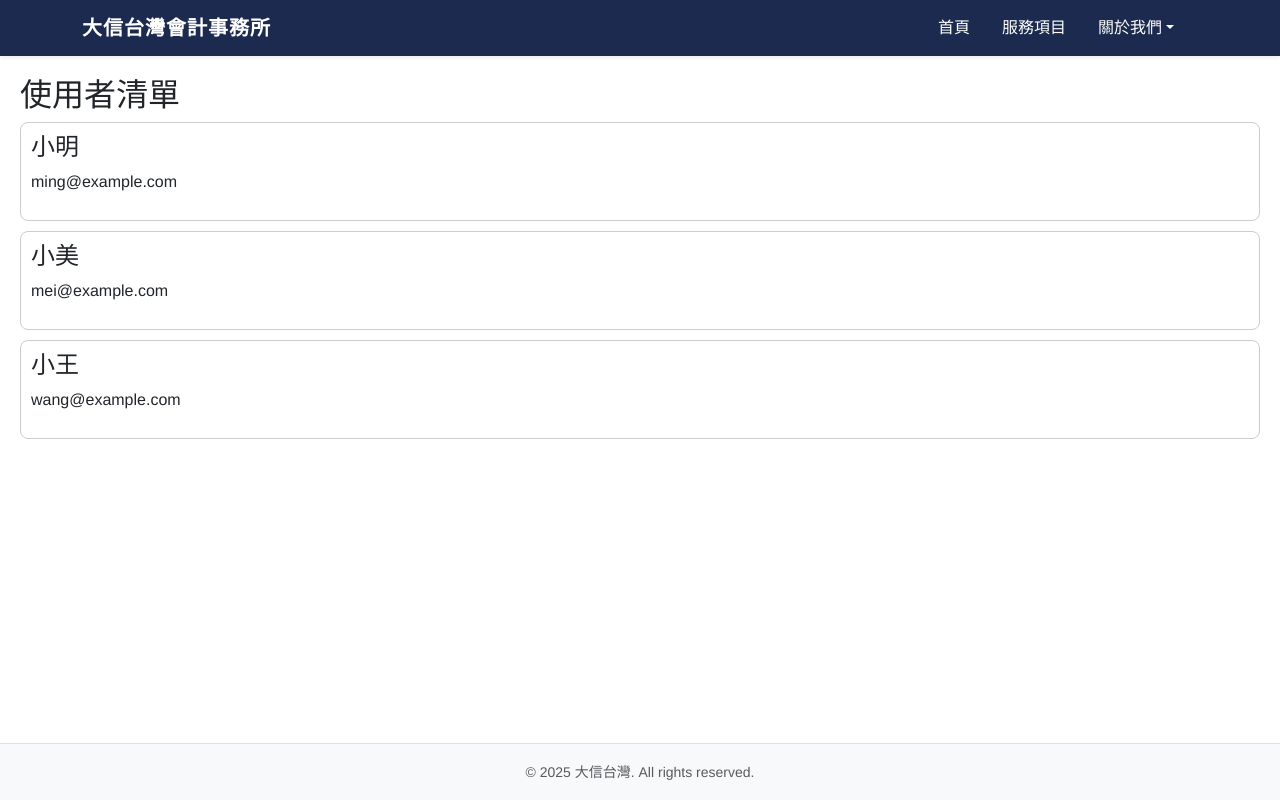
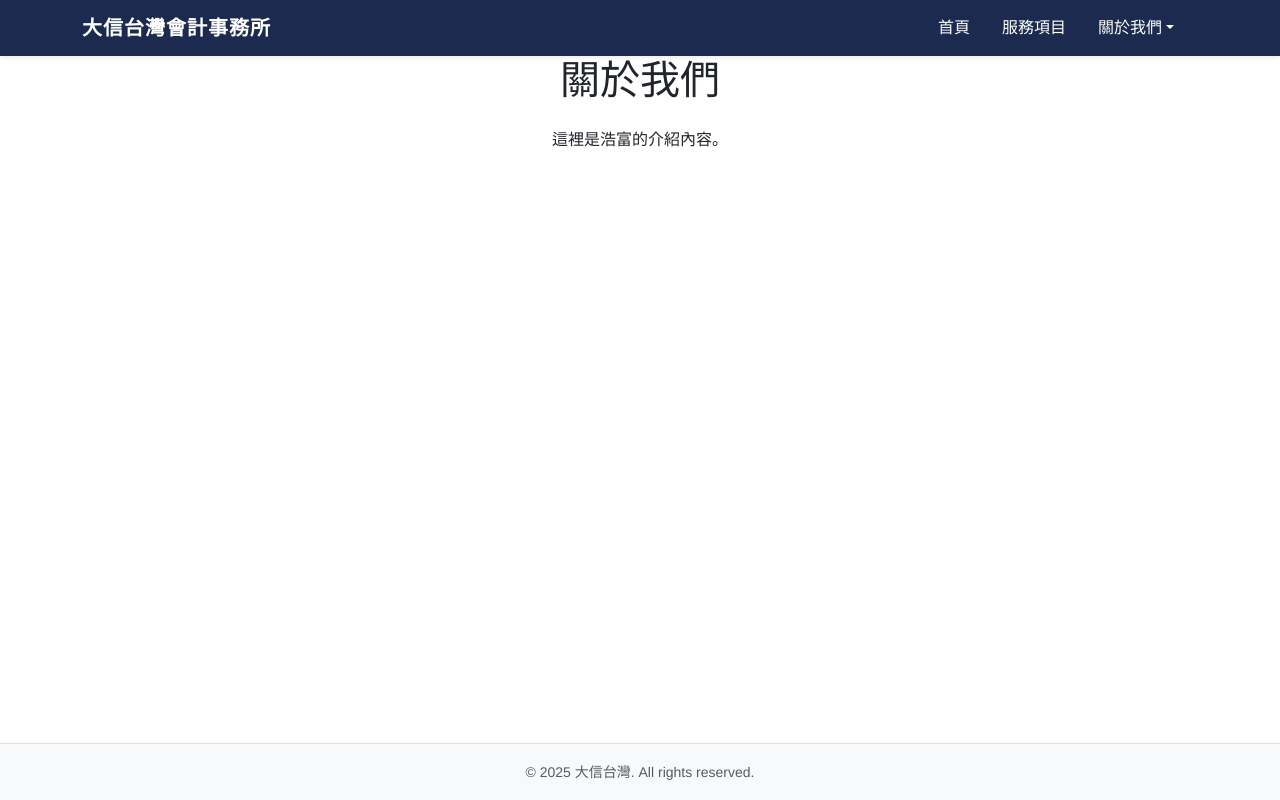
Before and after one commit to boss45628/Daxin, a React (Vite) app: page /Haoxin in a window 1280 px wide. Built offline with nearby package versions, Linux system fonts and the light colour scheme.

Commit message:
修改浩信首頁

```diff
--- a/src/pages/Haoxin.jsx
+++ b/src/pages/Haoxin.jsx
@@ -1,28 +1,8 @@
 export default function Haoxin() {
-  const users = [
-    { id: 1, name: '小明', email: 'ming@example.com' },
-    { id: 2, name: '小美', email: 'mei@example.com' },
-    { id: 3, name: '小王', email: 'wang@example.com' }
-  ];
-
   return (
-    <div style={{ padding: '20px' }}>
-      <h2>使用者清單</h2>
-      {/* 用 map 把每個 user 渲染出來 */}
-      {users.map(user => (
-        <div
-          key={user.id}
-          style={{
-            border: '1px solid #ccc',
-            padding: '10px',
-            marginBottom: '10px',
-            borderRadius: '8px'
-          }}
-        >
-          <h4>{user.name}</h4>
-          <p>{user.email}</p>
-        </div>
-      ))}
+    <div className='text-center py-20'>
+      <h1 className='text-3xl font-bold'>關於我們</h1>
+      <p className='text-gray-600 mt-4'>這裡是浩富的介紹內容。</p>
     </div>
   );
 }
```
